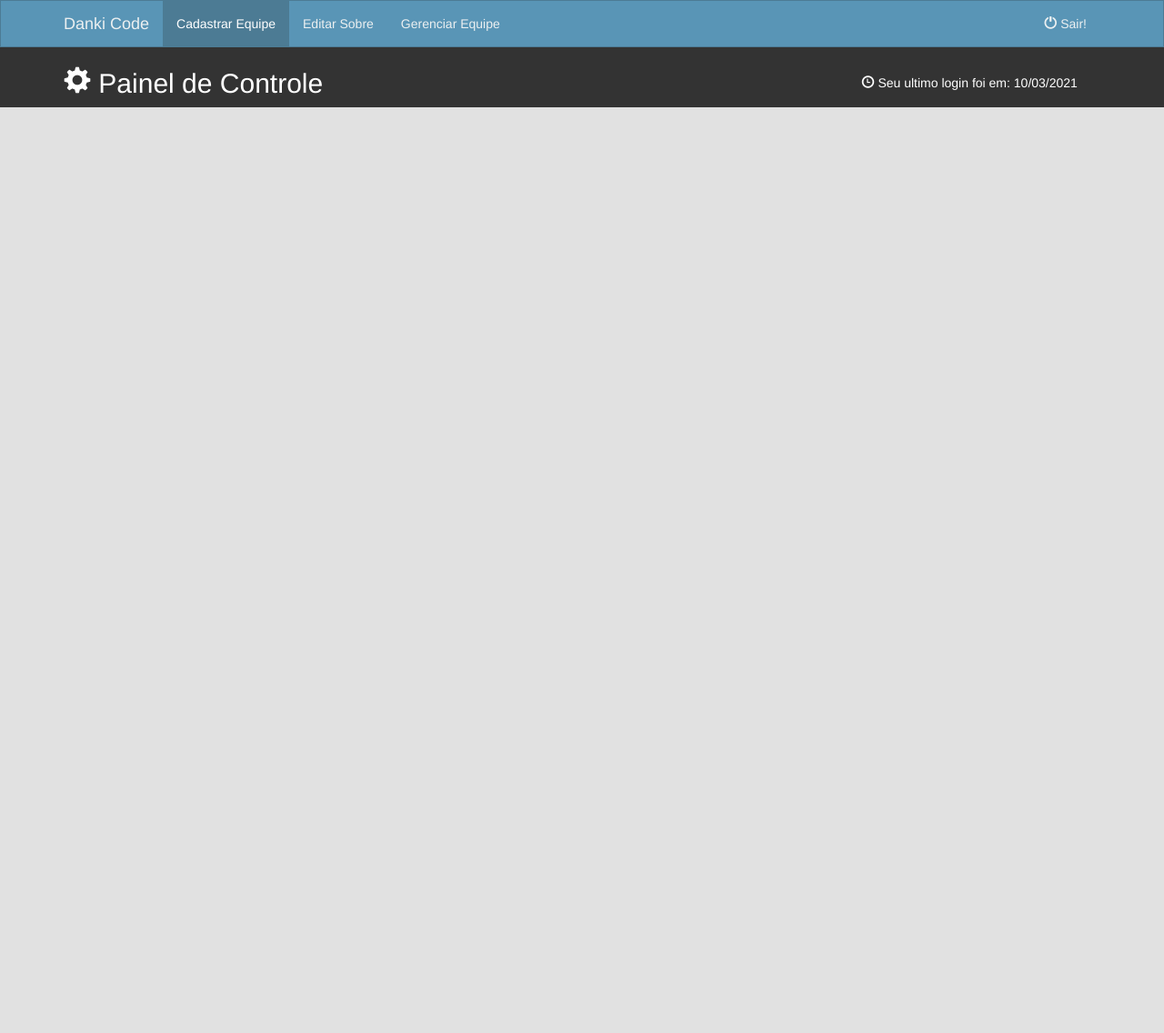
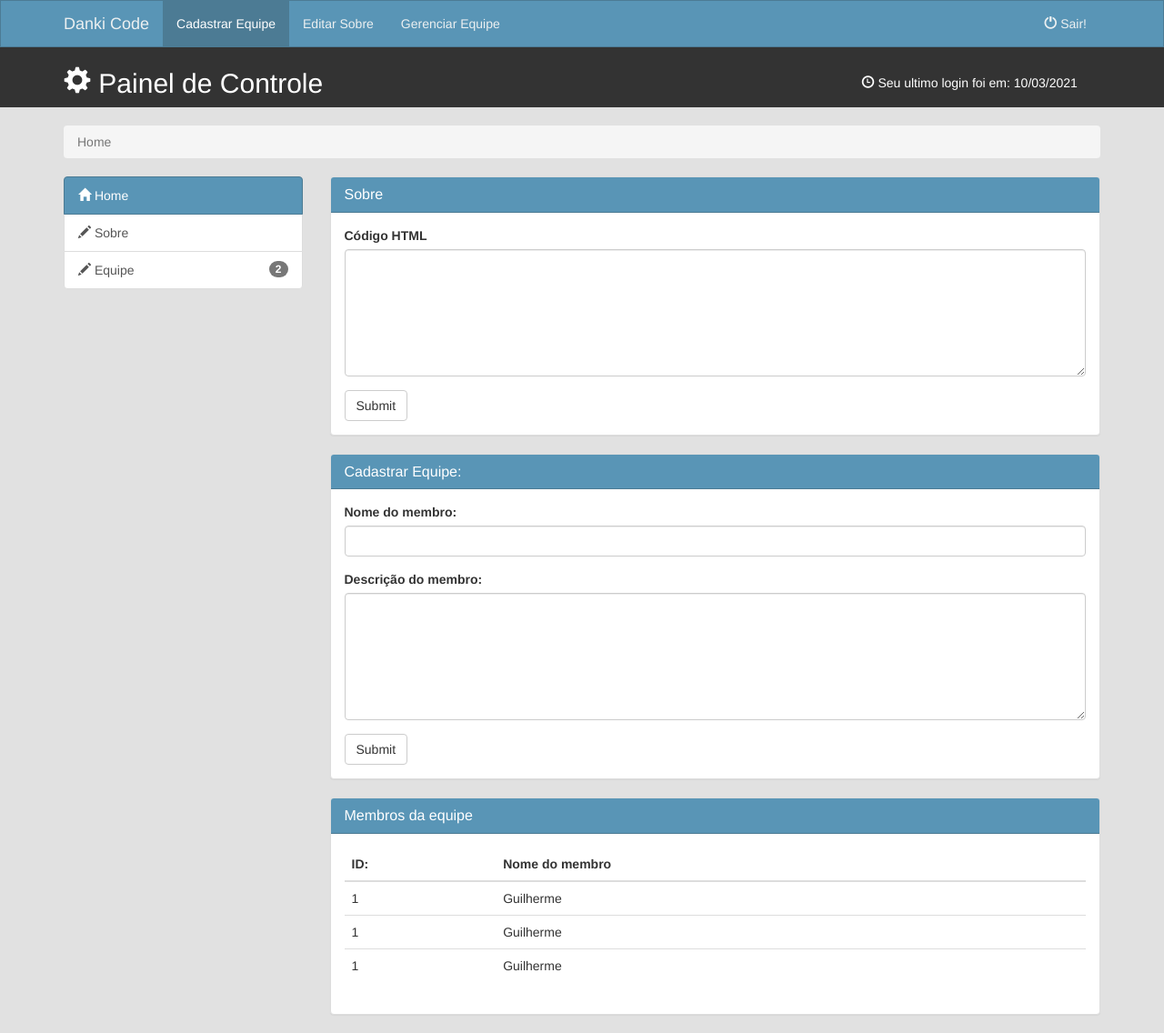
Before and after one commit to demelodev/Bootstrap_Painel, a PHP site: page / in a window 1280 px wide. Shown: the whole page at 91% size. Before the commit the page ends 118 px from the top, so only its background shows below. Run offline with PHP 8.4, Linux system fonts and the light colour scheme.

Commit message:
Update index.php

```diff
--- a/index.php
+++ b/index.php
@@ -48,6 +48,93 @@
       </div>
     </header>
 
+    <section class="bread">
+      <div class="container">
+        <ol class="breadcrumb">
+          <li class="active">Home</li>
+        </ol>
+      </div>
+    </section>
+
+    <section class="principal">
+      <div class="container">
+        <div class="row">
+          <div class="col-md-3">
+            <div class="list-group">
+              <a href="#" class="list-group-item active cor-padrao"><span class="glyphicon glyphicon-home"></span> Home</a>
+              <a href="#" class="list-group-item"><span class="glyphicon glyphicon-pencil"></span> Sobre</a>
+              <a href="#" class="list-group-item"><span class="glyphicon glyphicon-pencil"></span> Equipe <span class="badge">2</span></a>
+            </div>
+          </div>
+          <div class="col-md-9">
+            <div class="panel panel-default">
+                <div class="panel-heading cor-padrao">
+                  <h3 class="panel-title">Sobre</h3>
+                </div>
+                <div class="panel-body">
+                <form action="/action_page.php">
+                  <div class="form-group">
+                    <label for="email">Código HTML</label>
+                    <textarea style="height: 140px; resize: vertical;"  class="form-control"></textarea>
+                  </div>
+                  <button type="submit" class="btn btn-default">Submit</button>
+                </form>
+                </div>
+            </div>
+            <div class="panel panel-default">
+                <div class="panel-heading cor-padrao">
+                  <h3 class="panel-title">Cadastrar Equipe:</h3>
+                </div>
+                <div class="panel-body">
+                <form>
+                   <div class="form-group">
+                    <label for="email">Nome do membro:</label>
+                    <input type="text" name="nome_membro"class="form-control" />
+                  </div>
+                  <div class="form-group">
+                    <label for="email">Descrição do membro:</label>
+                    <textarea style="height: 140px; resize: vertical;"  class="form-control"></textarea>
+                  </div>
+
+                  <button type="submit" class="btn btn-default">Submit</button>
+                </form>
+                </div>
+            </div>
+            <div class="panel panel-default">
+                <div class="panel-heading cor-padrao">
+                  <h3 class="panel-title">Membros da equipe</h3>
+                </div>
+                <div class="panel-body">
+                  <table class="table">
+                    <thead>
+                      <tr>
+                      <th>ID:</th>
+                        <th>Nome do membro</th>
+                      </tr>
+                    </thead>
+                    <tbody>
+                      <tr>
+                        <td>1</td>
+                        <td>Guilherme</td>
+                      </tr>
+                      <tr>
+                        <td>1</td>
+                        <td>Guilherme</td>
+                      </tr>
+                      <tr>
+                        <td>1</td>
+                        <td>Guilherme</td>
+                      </tr>
+                    </tbody>
+                  </table>
+                </div>
+            </div>
+
+          </div>
+        </div>
+      </div>
+    </section>
+
     <!-- jQuery (necessary for Bootstrap's JavaScript plugins) -->
     <script src="https://ajax.googleapis.com/ajax/libs/jquery/1.12.4/jquery.min.js"></script>
     <!-- Include all compiled plugins (below), or include individual files as needed -->
```
